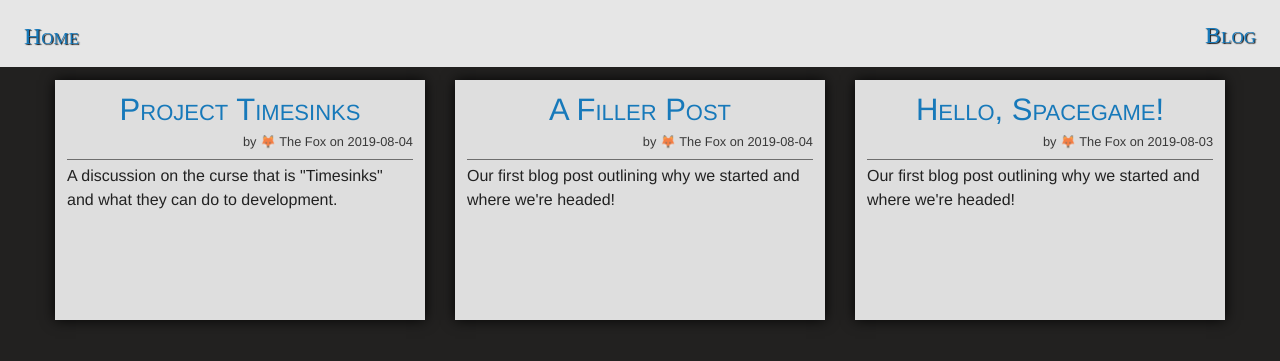
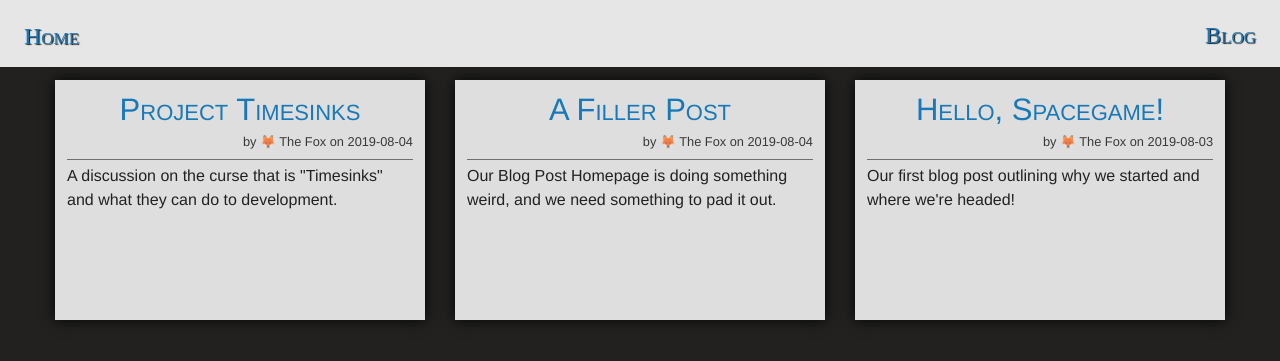
Before and after one commit to ori-sky/polar-space, a Jekyll site: the page built from blog.md, in a window 1280 px wide. Shown: the top 361 px of the page. Built offline with Jekyll 4.4.1, drawn with Linux system fonts in a browser that asks for light colours; some web fonts are replaced.

Commit message:
_posts/2019-08-04-filler.md updated from https://stackedit.io/

```diff
--- a/_posts/2019-08-04-filler.md
+++ b/_posts/2019-08-04-filler.md
@@ -1,9 +1,10 @@
 ---
 title: A Filler Post
-category: main
+category: Filler
 author: 🦊 The Fox
-description: Our first blog post outlining why we started and where we're headed!
+description: Our Blog Post Homepage is doing something weird, and we need something to pad it out.
 ---
+This is that something!
 <!--stackedit_data:
-eyJoaXN0b3J5IjpbMTU2ODYzODE4M119
+eyJoaXN0b3J5IjpbLTY0NDM5MDI1Nl19
 -->
```
